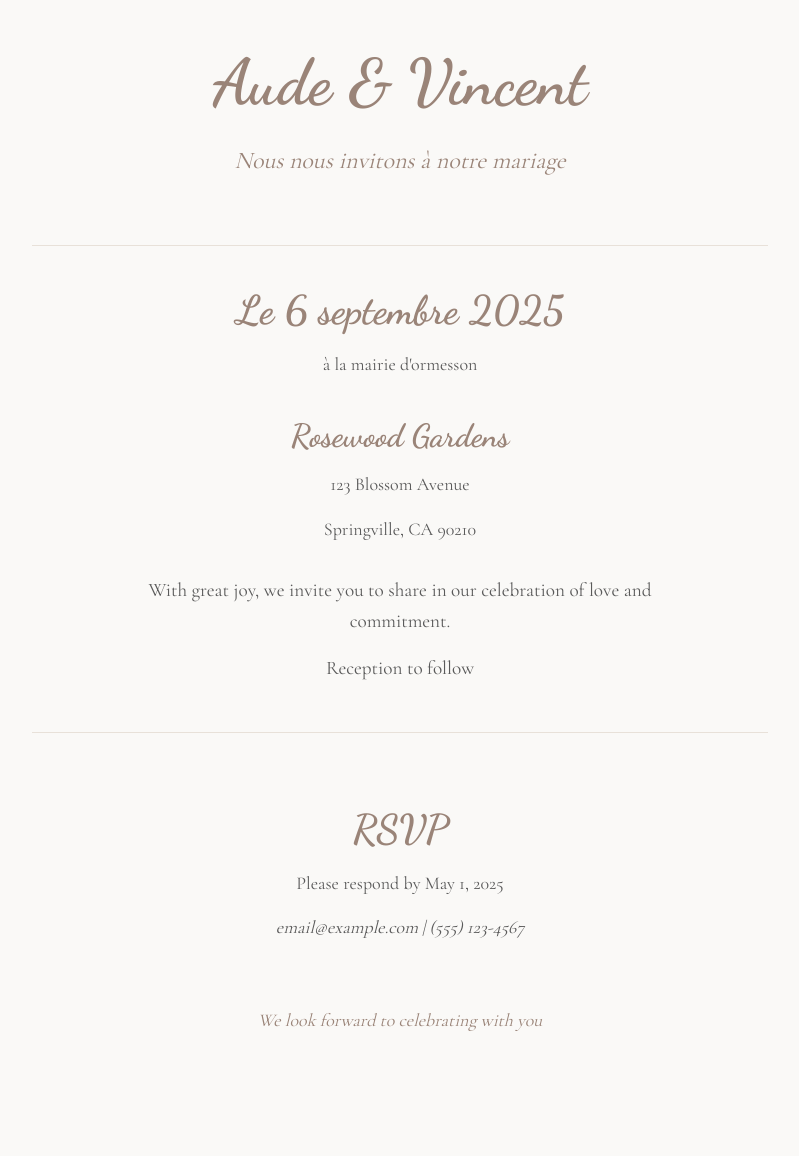
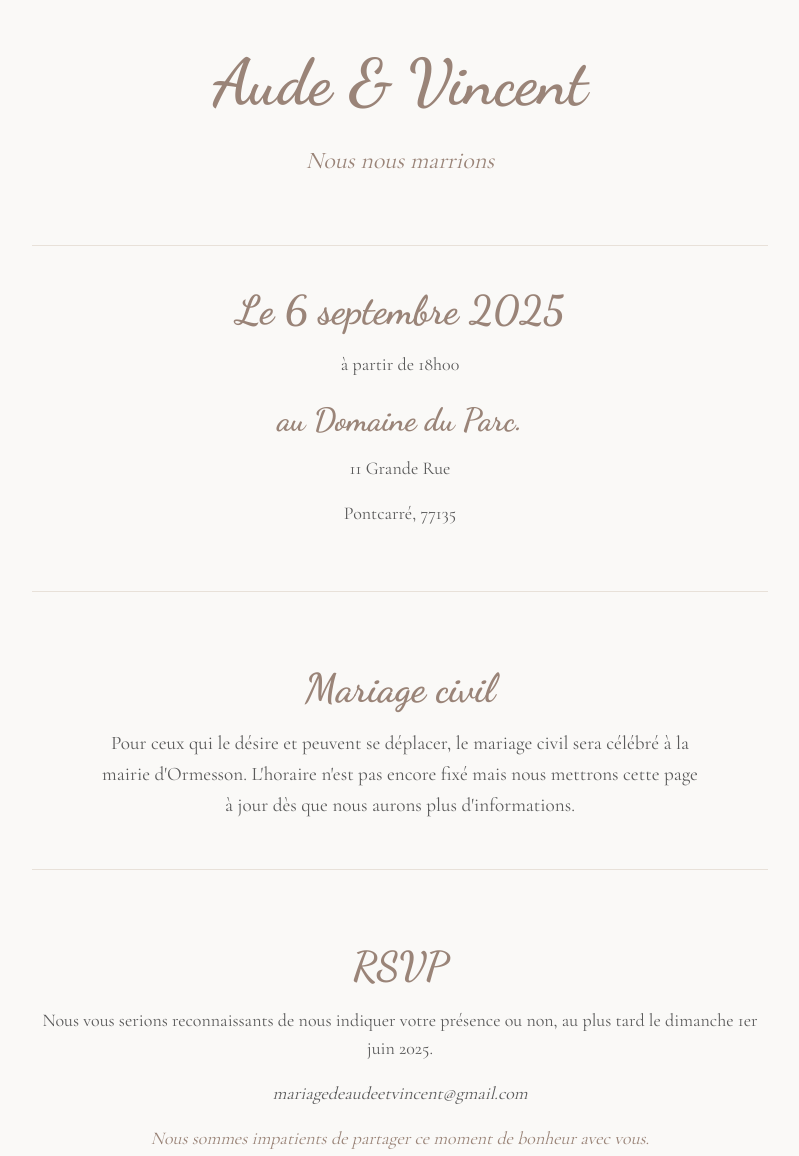
Before and after one commit to reifocS/aude-et-vincent, a website built with Parcel: page index.html in a window 1280 px wide. Shown: the whole page, without its empty margins (240-1039 px from the left). Before the commit the page ends 1083 px from the top, so only its background shows below. Built offline with nearby package versions, Linux system fonts and the light colour scheme.

Commit message:
ajout des informations

```diff
--- a/index.html
+++ b/index.html
@@ -1,5 +1,6 @@
 <!DOCTYPE html>
 <html lang="en">
+
 <head>
   <meta charset="UTF-8" />
   <meta name="viewport" content="width=device-width, initial-scale=1.0" />
@@ -9,47 +10,56 @@
   <link rel="preconnect" href="https://fonts.gstatic.com" crossorigin />
   <link
     href="https://fonts.googleapis.com/css2?family=Dancing+Script:wght@400;700&family=Cormorant+Garamond:wght@300;400&display=swap"
-      rel="stylesheet"
-    />
+    rel="stylesheet" />
 </head>
+
 <body>
   <div class="container">
     <header>
       <h1>Aude & Vincent</h1>
-        <p class="tagline">Nous nous invitons à notre mariage</p>
+      <p class="tagline">Nous nous marrions</p>
     </header>
 
     <section class="announcement">
       <div class="date-location">
         <div class="date">
           <h2>Le 6 septembre 2025</h2>
-            <p>à la mairie d'ormesson</p>
+          <p>à partir de 18h00</p>
         </div>
         <div class="location">
-            <h3>Rosewood Gardens</h3>
-            <p>123 Blossom Avenue</p>
-            <p>Springville, CA 90210</p>
+          <h3>au Domaine du Parc.</h3>
+          <p>11 Grande Rue</p>
+          <p>Pontcarré, 77135</p>
         </div>
       </div>
 
+    </section>
+    <section class="civil">
       <div class="message">
+        <h2>Mariage civil</h2>
+
         <p>
-            With great joy, we invite you to share in our celebration of love
-            and commitment.
+          Pour ceux qui le désire et peuvent se déplacer, le mariage civil sera célébré à la mairie d'Ormesson.
+          L'horaire
+          n'est pas encore fixé mais nous mettrons cette page à jour dès que
+          nous aurons plus d'informations.
         </p>
-          <p>Reception to follow</p>
+
       </div>
     </section>
-
     <section class="rsvp">
       <h2>RSVP</h2>
-        <p>Please respond by May 1, 2025</p>
-        <p class="contact">email@example.com | (555) 123-4567</p>
-      </section>
+      <p>
+        Nous vous serions reconnaissants de nous indiquer votre présence ou
+        non, au plus tard le dimanche 1er juin 2025.
+      </p>
+      <p class="contact">mariagedeaudeetvincent@gmail.com</p>
 
       <footer>
-        <p>We look forward to celebrating with you</p>
+        <p> Nous sommes impatients de partager ce moment de bonheur avec
+          vous.</p>
       </footer>
   </div>
 </body>
+
 </html>
--- a/styles.css
+++ b/styles.css
@@ -72,13 +72,19 @@ header {
 
 .date,
 .location {
-  margin-bottom: 2rem;
+  margin-bottom: 1rem;
 }
 
 .message {
   font-size: 1.2rem;
   max-width: 600px;
   margin: 0 auto;
+}
+
+.civil {
+  margin-bottom: 4rem;
+  padding: 0 0 2rem 0;
+  border-bottom: 1px solid #e8e1d9;
 }
 
 .rsvp {
```
Lines whose indentation alone changed are shown as unchanged.
